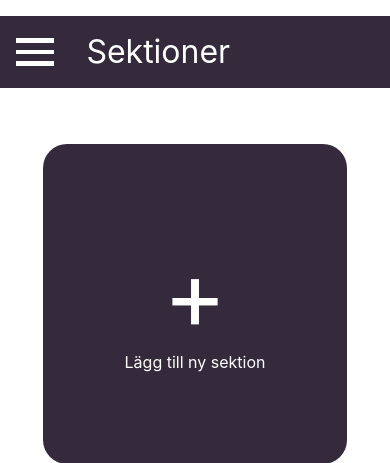
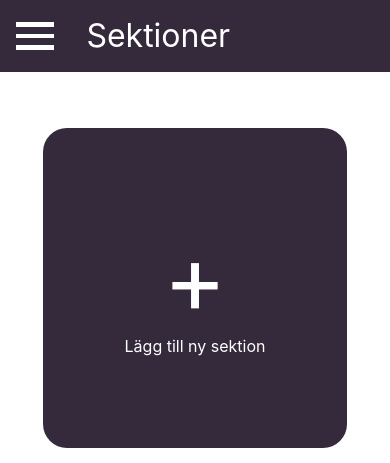
Before and after one commit to UTNkar/TD-app-admin-interface, a Django app: page /sections/ in a window 390 px wide. Shown: the top 463 px of the page. Run offline with Django 3.2, Linux system fonts and the light colour scheme; the visitor is signed in with stand-in values (Sample User, id 1); data that the repository does not hold is empty; some web fonts are replaced.

Commit message:
mobile view

```diff
--- a/adminInterface/adminInterface/static/css/common.css
+++ b/adminInterface/adminInterface/static/css/common.css
@@ -32,7 +32,6 @@ main {
     flex-grow: 1;
     height: 5em;
     margin-top: 0em;
-    padding-top: 1em;
 }
 
 #notifications {
```
